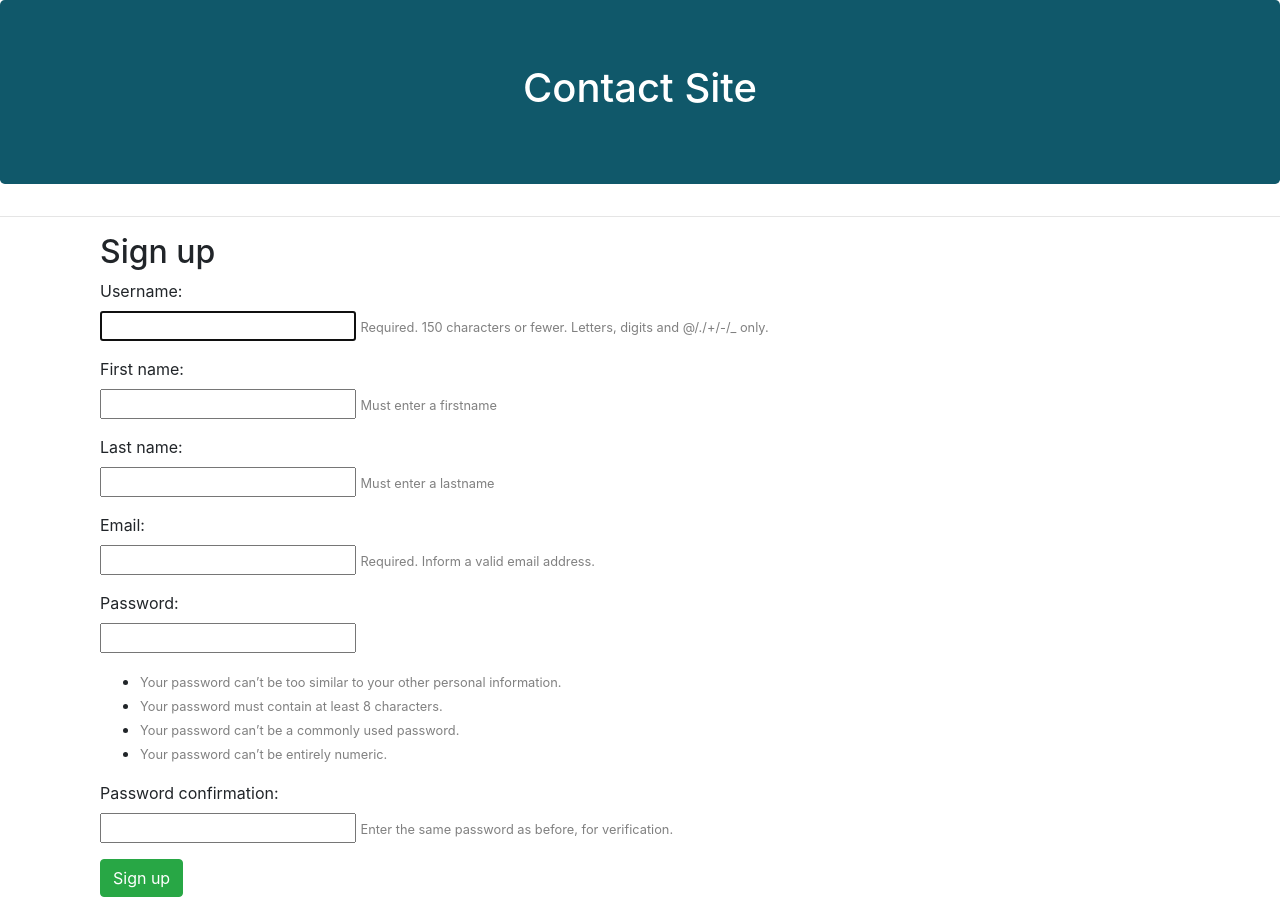
After one commit to shahrukh-ijaz/django_phonebook, a Django app: page /signup/ in a window 1280 px wide. The commit adds this page. Run offline with Django 3.2, Linux system fonts and the light colour scheme; some libraries are stand-ins or nearby versions.

Commit message:
registration of user

```diff
--- a/contacts/forms.py
+++ b/contacts/forms.py
@@ -1,4 +1,6 @@
 from django import forms
+from django.contrib.auth.forms import UserCreationForm
+from django.contrib.auth.models import User
 
 
 class AddContactForm(forms.Form):
@@ -13,3 +15,13 @@ class AddContactForm(forms.Form):
     )
     contact_number = forms.CharField(label='Enter contact number...', max_length=15, required=True)
     user_email = forms.EmailField(label='Enter contact email...', required=True)
+
+
+class SignUpForm(UserCreationForm):
+    first_name = forms.CharField(max_length=30, required=True, help_text='Must enter a firstname')
+    last_name = forms.CharField(max_length=30, required=True, help_text='Must enter a lastname')
+    email = forms.EmailField(max_length=254, help_text='Required. Inform a valid email address.')
+
+    class Meta:
+        model = User
+        fields = ('username', 'first_name', 'last_name', 'email', 'password1', 'password2', )
--- a/contacts/urls.py
+++ b/contacts/urls.py
@@ -3,10 +3,12 @@ from django.conf.urls import url
 from django.contrib import admin
 from django.contrib.auth import views as auth_views
 from django.contrib.auth import authenticate, login, logout
+
 from . import views
 
 urlpatterns = [
     url( r'^$',auth_views.LoginView.as_view(template_name="contacts/login.html"), name="login"),
+    url(r'^signup/$', views.signup, name='signup'),
     path('add_contact/', views.add_contact, name='add_contact'),
     path('user_index/', views.user_index, name='user_index'),
     re_path(r'^edit/(?P<id>\d+)/$', views.edit, name='edit'),
--- a/contacts/views.py
+++ b/contacts/views.py
@@ -1,11 +1,12 @@
 from django.contrib.auth.decorators import login_required
+from django.contrib.auth.forms import UserCreationForm
 from django.core.exceptions import ValidationError
 from django.shortcuts import render, get_object_or_404, render_to_response
 from django.contrib.auth import authenticate, login, logout
 from django.http import HttpResponse, HttpResponseNotFound
 from django.http import HttpResponseRedirect
 
-from contacts.forms import AddContactForm
+from contacts.forms import AddContactForm, SignUpForm
 from contacts.models import Contact, Email, Number
 from django.contrib.auth.models import User
 from django.views.decorators.http import require_http_methods
@@ -167,3 +168,18 @@ def email_delete(request, id, contact_id):
     if email is not None:
         email.delete()
     return HttpResponseRedirect('/display_contact/' + contact_id)
+
+
+def signup(request):
+    if request.method == 'POST':
+        form = SignUpForm(request.POST)
+        if form.is_valid():
+            form.save()
+            username = form.cleaned_data.get('username')
+            raw_password = form.cleaned_data.get('password1')
+            user = authenticate(username=username, password=raw_password)
+            login(request, user)
+            return HttpResponseRedirect('/user_index/')
+    else:
+        form = SignUpForm()
+    return render(request, 'contacts/signup.html', {'form': form})
--- a/templates/contacts/login.html
+++ b/templates/contacts/login.html
@@ -12,4 +12,5 @@
     </table>
     <button type="submit" class="btn btn-success">Login</button>
     </form>
+<a href="/signup/">Not Have Account? Create here</a>
 {% endblock %}
--- /dev/null
+++ b/templates/contacts/signup.html
@@ -0,0 +1,21 @@
+{% extends 'contacts/base.html' %}
+
+{% block content %}
+  <h2>Sign up</h2>
+  <form method="post">
+    {% csrf_token %}
+    {% for field in form %}
+      <p>
+        {{ field.label_tag }}<br>
+        {{ field }}
+        {% if field.help_text %}
+          <small style="color: grey">{{ field.help_text }}</small>
+        {% endif %}
+        {% for error in field.errors %}
+          <p style="color: red">{{ error }}</p>
+        {% endfor %}
+      </p>
+    {% endfor %}
+    <button type="submit" class="btn btn-success">Sign up</button>
+  </form>
+{% endblock %}
```
